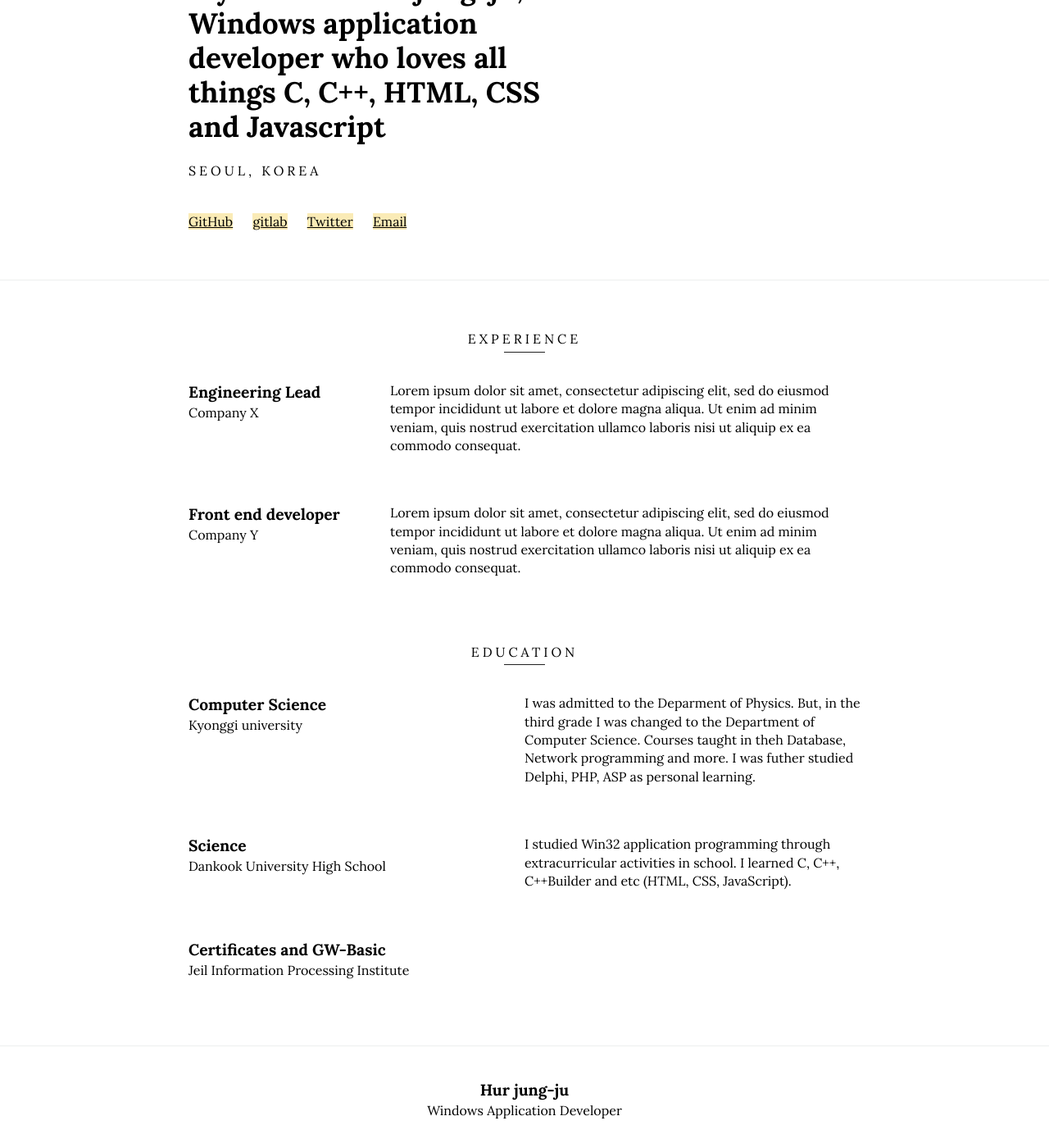
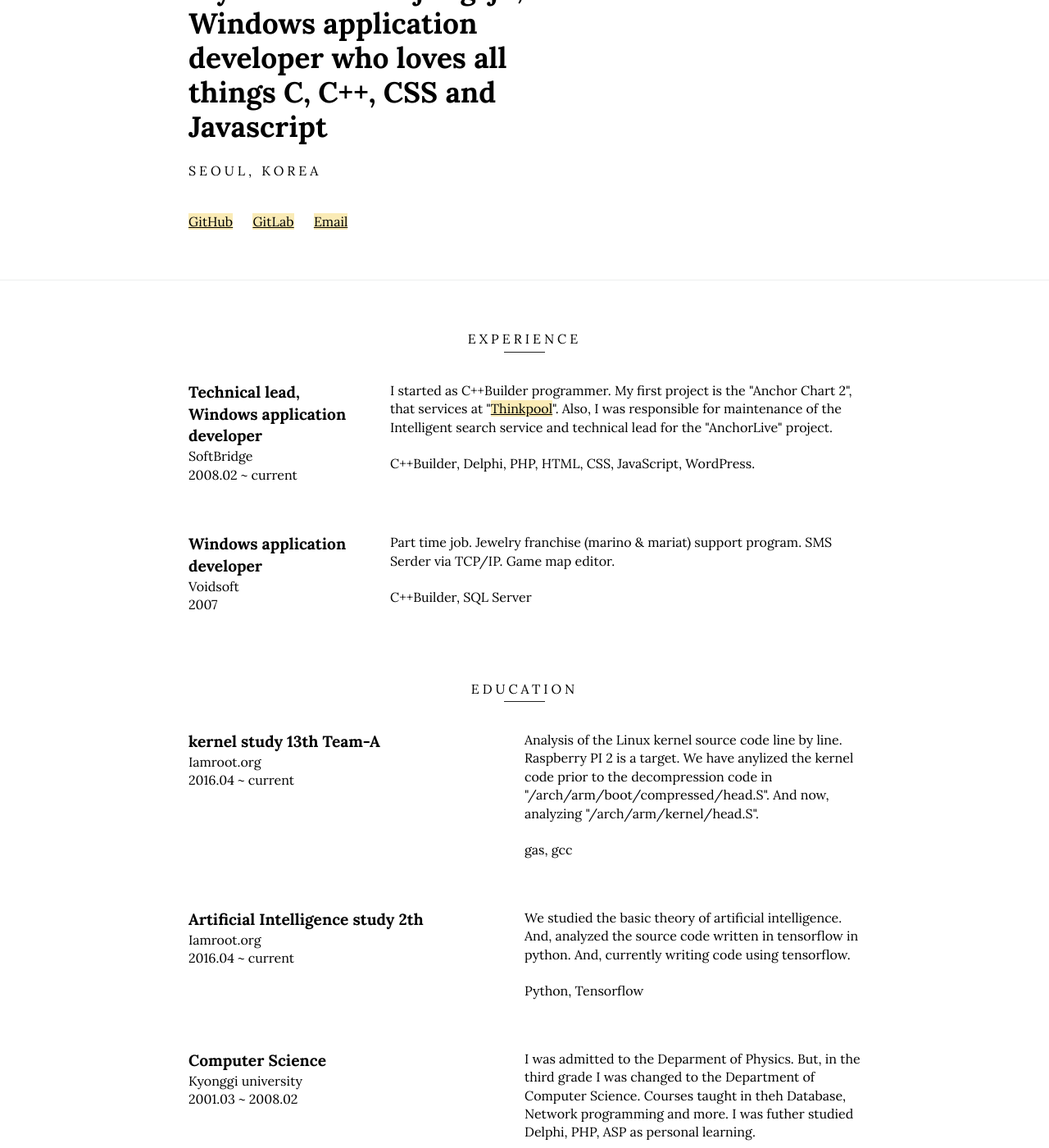
Before and after one commit to tinydew4/resume, a Jekyll site: the page built from index.html, in a window 1280 px wide and 1400 px high, scrolled down 267 px. Shown: the whole window at 82% size. Built offline with Jekyll 4.4.1, drawn with Linux system fonts in a browser that asks for light colours; some of the changed text lies outside the part shown.

Commit message:
Update data

```diff
--- a/_config.yml
+++ b/_config.yml
@@ -9,7 +9,7 @@ url: "http://tinydew4.github.io"
 name: Hur jung-ju
 job: Windows application developer
 location: Seoul, Korea
-languages: C, C++, HTML, CSS and Javascript
+languages: C, C++, CSS and Javascript
 # twitter_username: tinydew4
 github_username:  tinydew4
 gitlab_username:  tinydew4
--- a/_data/education.yml
+++ b/_data/education.yml
@@ -1,11 +1,24 @@
+-   qualification: kernel study 13th Team-A
+    school: Iamroot.org
+    period: 2016.04 ~ current
+    description: Analysis of the Linux kernel source code line by line. Raspberry PI 2 is a target. We have anylized the kernel code prior to the decompression code in "/arch/arm/boot/compressed/head.S". And now, analyzing "/arch/arm/kernel/head.S".<br /><br />gas, gcc
+
+-   qualification: Artificial Intelligence study 2th
+    school: Iamroot.org
+    period: 2016.04 ~ current
+    description: We studied the basic theory of artificial intelligence. And, analyzed the source code written in tensorflow in python. And, currently writing code using tensorflow.<br /><br />Python, Tensorflow
+
 -   qualification: Computer Science
     school: Kyonggi university
+    period: 2001.03 ~ 2008.02
     description: I was admitted to the Deparment of Physics. But, in the third grade I was changed to the Department of Computer Science. Courses taught in theh Database, Network programming and more. I was futher studied Delphi, PHP, ASP as personal learning.
 
 -   qualification: Science
     school: Dankook University High School
+    period: 1998.03 ~ 2001.02
     description: I studied Win32 application programming through extracurricular activities in school. I learned C, C++, C++Builder and etc (HTML, CSS, JavaScript).
 
 -   qualification: Certificates and GW-Basic
     school: Jeil Information Processing Institute
-    description:
+    period: 1991
+    description: For the first time, I learned the "GW-BASIC". And then, I studied various certifications, and was take the certificate exam.
--- a/_data/jobs.yml
+++ b/_data/jobs.yml
@@ -1,7 +1,9 @@
--   title: Engineering Lead
-    company: Company X
-    description: Lorem ipsum dolor sit amet, consectetur adipiscing elit, sed do eiusmod tempor incididunt ut labore et dolore magna aliqua. Ut enim ad minim veniam, quis nostrud exercitation ullamco laboris nisi ut aliquip ex ea commodo consequat.
+-   title: Technical lead, Windows application developer
+    company: SoftBridge
+    period: 2008.02 ~ current
+    description: I started as C++Builder programmer. My first project is the "Anchor Chart 2", that services at "<a href="http://www.thinkpool.com/anchor/">Thinkpool</a>". Also, I was responsible for maintenance of the Intelligent search service and technical lead for the "AnchorLive" project.<br /><br />C++Builder, Delphi, PHP, HTML, CSS, JavaScript, WordPress.
 
--   title: Front end developer
-    company: Company Y
-    description: Lorem ipsum dolor sit amet, consectetur adipiscing elit, sed do eiusmod tempor incididunt ut labore et dolore magna aliqua. Ut enim ad minim veniam, quis nostrud exercitation ullamco laboris nisi ut aliquip ex ea commodo consequat.
+-   title: Windows application developer
+    company: Voidsoft
+    period: 2007
+    description: Part time job. Jewelry franchise (marino & mariat) support program. SMS Serder via TCP/IP. Game map editor.<br /><br />C++Builder, SQL Server
--- a/_includes/header.html
+++ b/_includes/header.html
@@ -8,10 +8,10 @@
 
         {{ if site.github_username or site.gitlab_username or site.twitter_username or site.email_address }}
         <div class="social">
-            {{ if site.github_username }}<a href="http://github.com/{{ site.github_username }}" target="_blank">GitHub</a>{{ endif }}
-            {{ if site.gitlab_username }}<a href="http://gitlab.io/{{ site.gitlab_username }}" target="_blank">gitlab</a>{{ endif }}
-            {{ if site.twitter_username }}<a href="http://twitter.com/{{ site.twitter_username }}" target="_blank">Twitter</a>{{ endif }}
-            {{ if site.email_address }}<a href="mailto:{{ site.email_address }}" target="_blank">Email</a>{{ endif }}
+            {% if site.github_username %}<a href="http://github.com/{{ site.github_username }}" target="_blank">GitHub</a>{% endif %}
+            {% if site.gitlab_username %}<a href="http://gitlab.com/{{ site.gitlab_username }}" target="_blank">GitLab</a>{% endif %}
+            {% if site.twitter_username %}<a href="http://twitter.com/{{ site.twitter_username }}" target="_blank">Twitter</a>{% endif %}
+            {% if site.email_address %}<a href="mailto:{{ site.email_address }}" target="_blank">Email</a>{% endif %}
         </div>
         {{ endif }}
 
```
